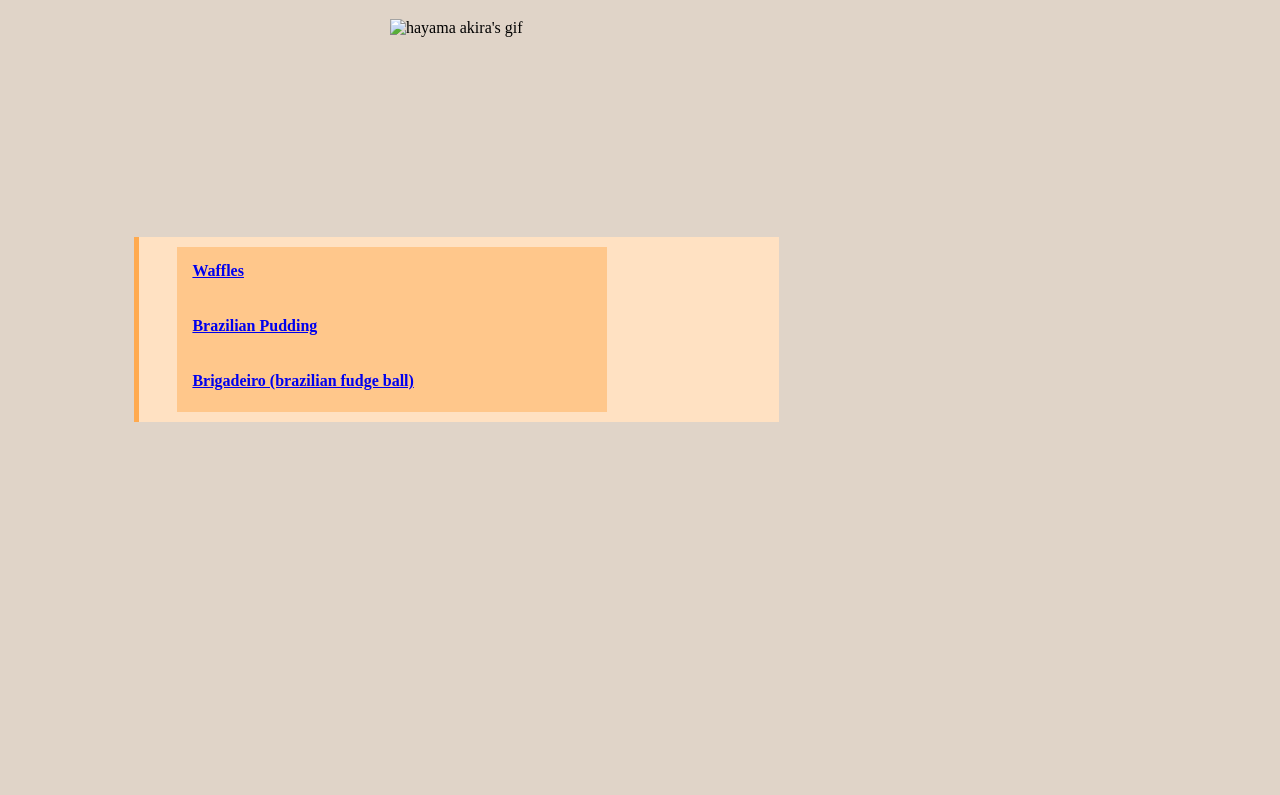
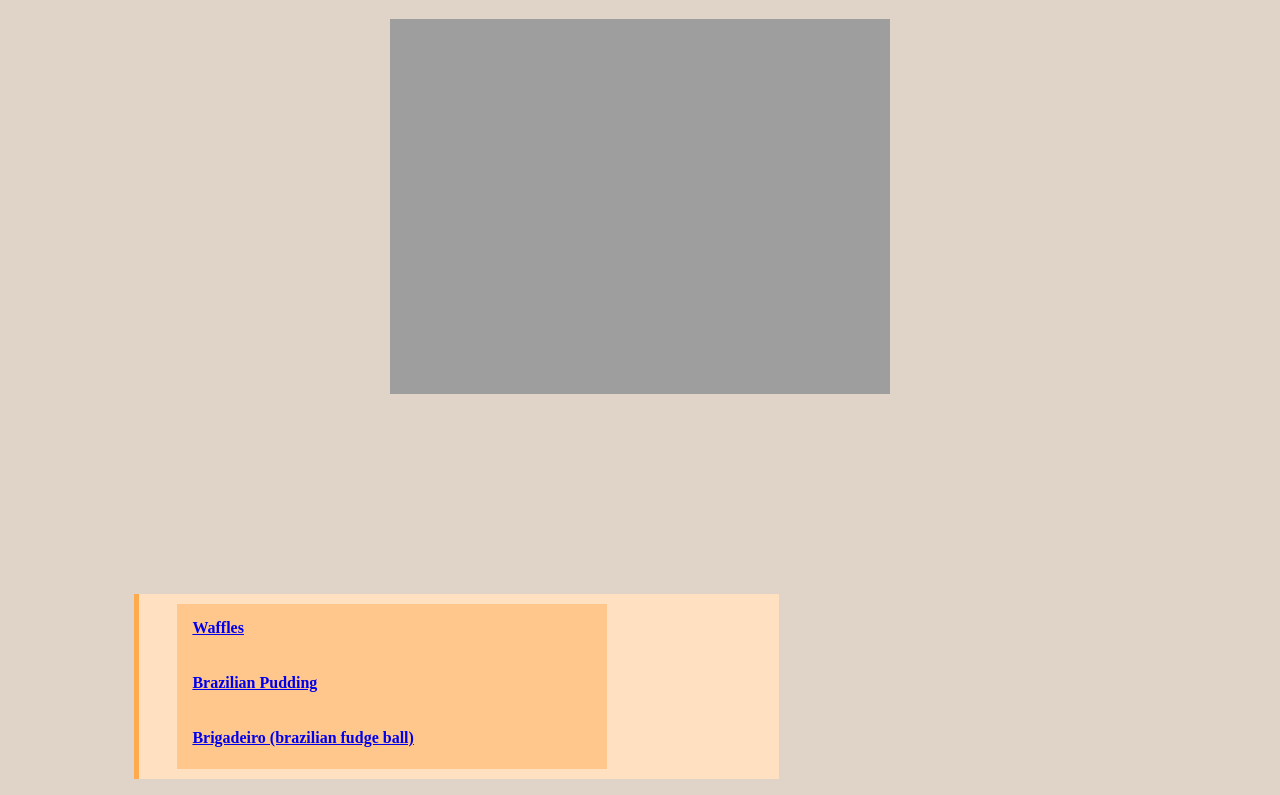
Before and after one commit to kakisaura/odin-recipes, a plain HTML site: page index.html in a window 1280 px wide. Shown: the part 111-906 px from the top of the page. Before the commit the page ends 800 px from the top, so only its background shows below. Drawn offline with Linux system fonts and the light colour scheme; the site is published under a folder, as on GitHub Pages, so addresses that start at the root find nothing.

Commit message:
Fix image not showing

```diff
--- a/index.html
+++ b/index.html
@@ -15,7 +15,7 @@
 
     <h1  id="recipe">Odin Recipes</h1>
 
-    <img id="main-image" src="/recipes/images/akira-hayama.gif" alt="hayama akira's gif">
+    <img id="main-image" src="./recipes/images/akira-hayama.gif" alt="hayama akira's gif">
 
     <ul class="main-list">
 
```
